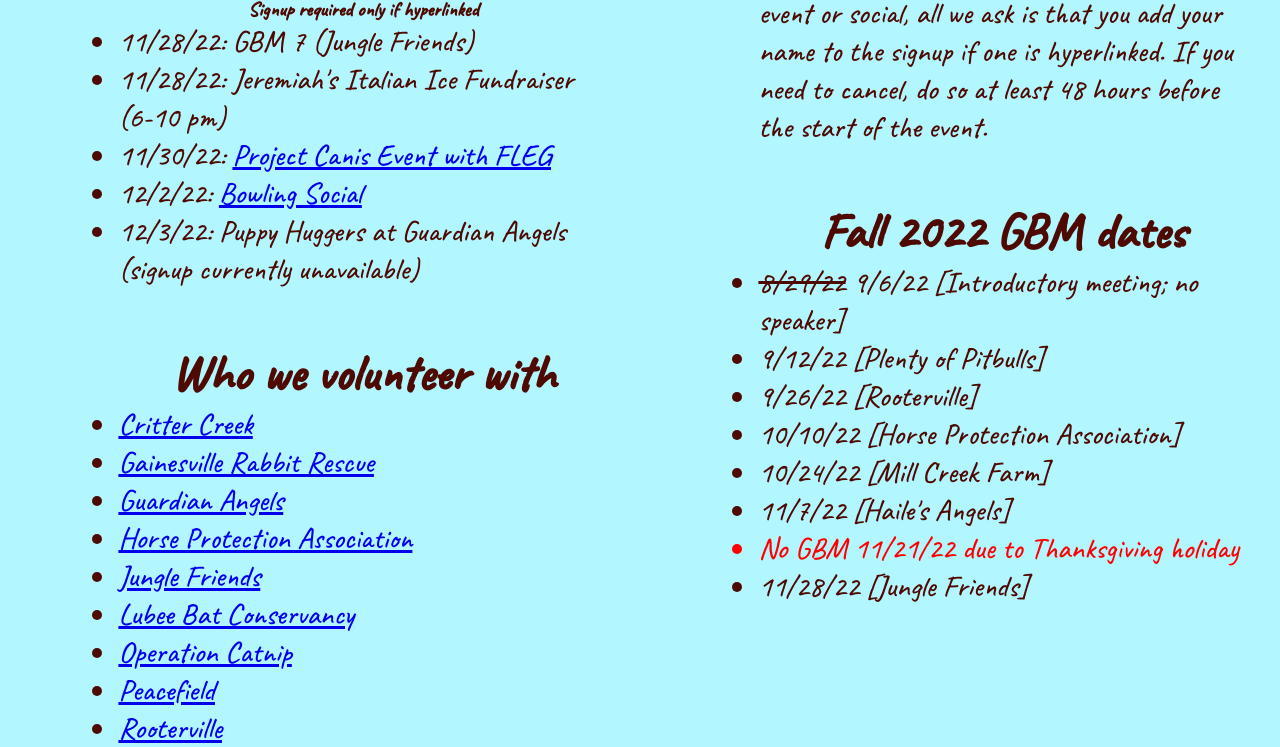
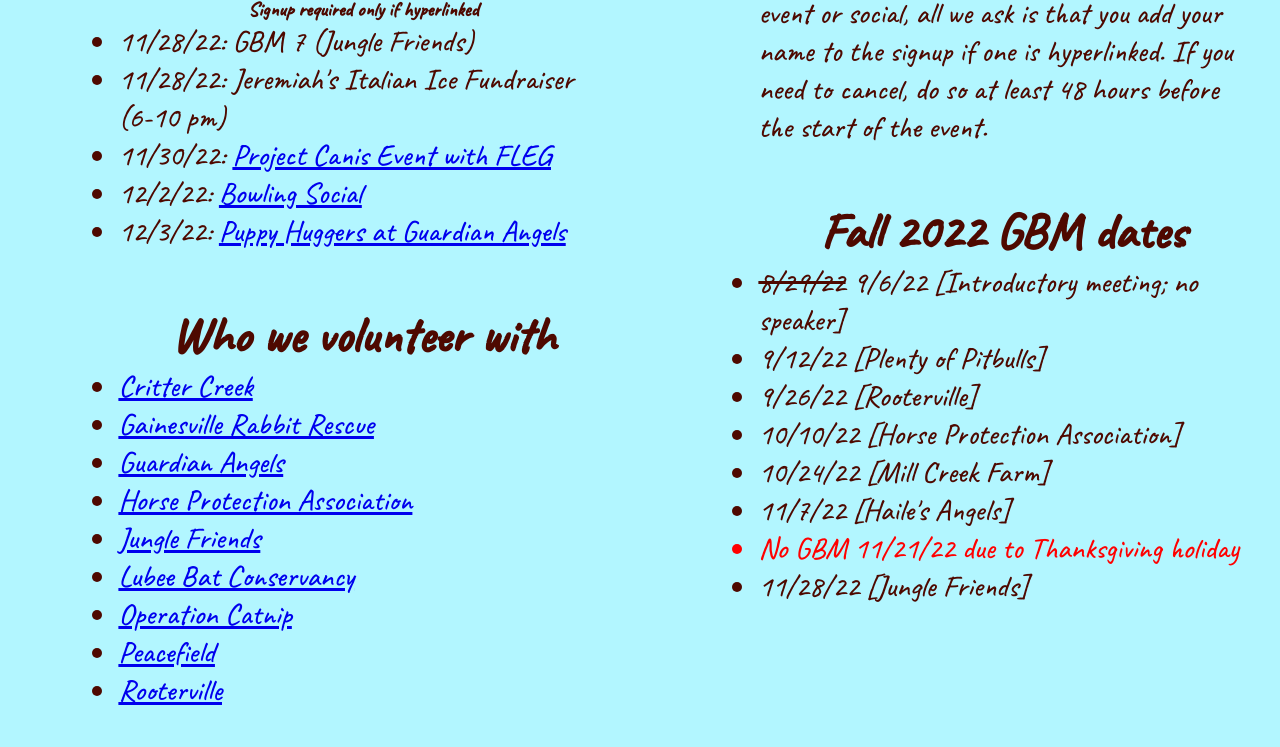
Before and after one commit to PAW-UF/PAW, a plain HTML site: page getinvolved.html in a window 1280 px wide. Shown: the part 714-1461 px from the top of the page. After the commit the page ends 1423 px from the top, so only its background shows below. Drawn offline with Linux system fonts and the light colour scheme.

Commit message:
Update getinvolved.html

```diff
--- a/getinvolved.html
+++ b/getinvolved.html
@@ -116,7 +116,7 @@
                     <li>11/28/22: Jeremiah's Italian Ice Fundraiser (6-10 pm)</li>
                     <li>11/30/22: <a href="https://docs.google.com/document/d/1ZL77OOvWl5DunmQltc2e9v4PAQsjKIqDFf01zjN7kcg/edit">Project Canis Event with FLEG</a></li>
                     <li>12/2/22: <a href="https://docs.google.com/document/d/1GdyVUMUMmkATv9NRQbvCmp9lc50DyNoMCvRwZ01Pzo0/edit">Bowling Social</a></li>
-                    <li>12/3/22: Puppy Huggers at Guardian Angels (signup currently unavailable)</li>
+                    <li>12/3/22: <a href="https://docs.google.com/document/d/1tuEQ1YeXprkZDX-Guyfth8DPW_bRQD8KcpoysHjgUPo/edit">Puppy Huggers at Guardian Angels</a></li>
 
                 </ul>
                 <br><br><br>
```
